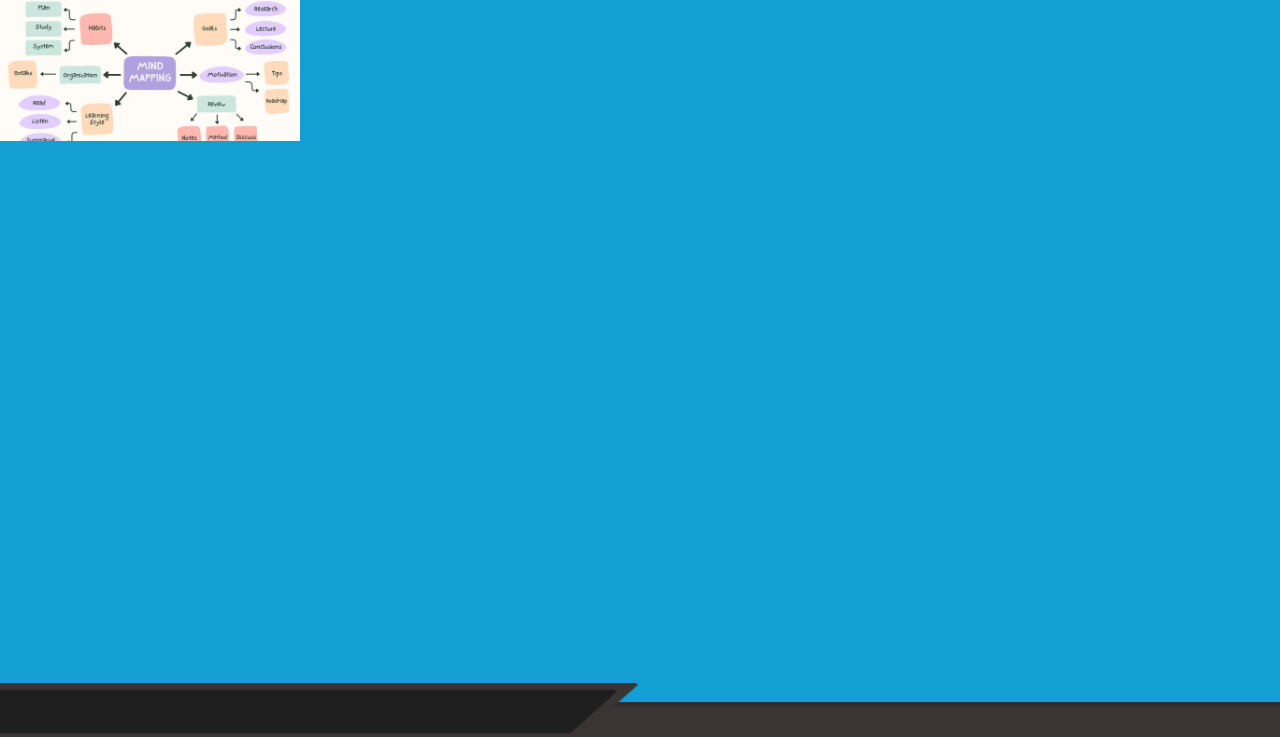
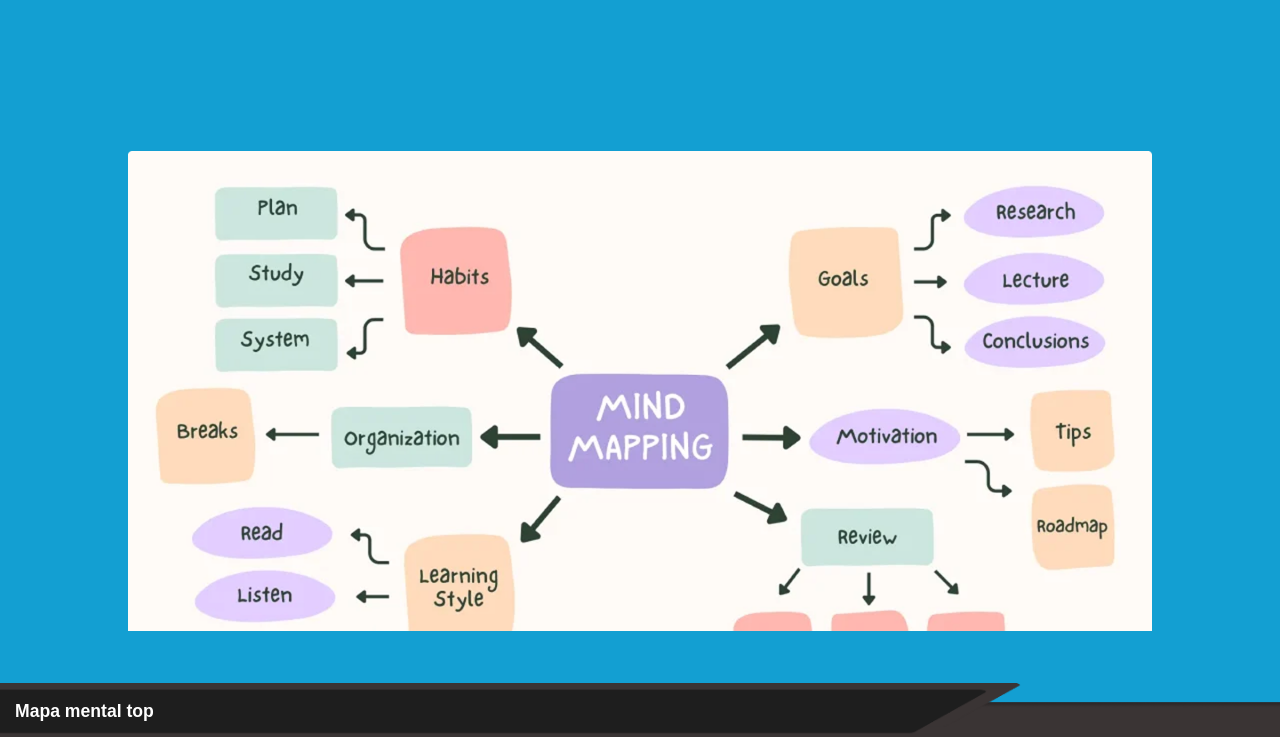
Before and after one commit to IanPZoega/projects_Portifolio-mat, a plain HTML site: page html/index.html in a window 1280 px wide. Shown: the part 63-800 px from the top of the page. Drawn offline with Linux system fonts and the light colour scheme.

Commit message:
alinhamento e titulo, etc

```diff
--- a/css/pages.css
+++ b/css/pages.css
@@ -1,9 +1,9 @@
 @charset "UTF-8";
 
-html {
+/* html {
     height: 100vh;
     width: 100vw;
-}
+} */
 
 body {
     background-image: url(../img/mapa.png);
--- a/css/style.css
+++ b/css/style.css
@@ -1,4 +1,11 @@
 @charset "UTF-8";
+
+html, body {
+    overflow: hidden;
+    margin: 0;
+    padding: 0;
+    height: 100%;
+}
 
 body {
     font-family: Arial, Helvetica, sans-serif;
@@ -16,10 +23,8 @@ body {
 }
 
 .background-block > img, .input-wrapper {
-    /* max-height: 50px;
-    min-height: 10px; */
     height: 50px;
-    width: 50%;
+    width: 80%;
 }
 
 .select {
@@ -54,6 +59,10 @@ body {
     color: white;
 }
 
+.select-input::placeholder {
+    font-size: 1.1em;
+}
+
 .options-list {
     display: none;
     position: absolute;
@@ -78,9 +87,31 @@ body {
     background: #f0f0f011;
 }
 
+main {
+    display: flex;
+    justify-content: center;
+    align-items: center;
+    height: 100vh;
+}
+
 iframe {
-    /* width: 100%; */
-    height: 100%;
+    width: 80%;
+    height: 60vh;
+}
+
+.content {
+    position: absolute;
+    width: 325px;
+    bottom: 0;
+    margin-left: 15px;
+    z-index: 1;
+}
+
+.content > p {
+    color: white;
+    font-weight: bold;
+    margin-bottom: 15px;
+    font-size: 1.1em;
 }
 
 #last-block {
--- a/html/index.html
+++ b/html/index.html
@@ -34,7 +34,7 @@
             <img src="../img/barra-titulo.png" alt="">
         </div>
         <div class="content">
-            <h1></h1>
+            <p>Mapa mental top</p>
         </div>
     </footer>
 
```
Also changed, not shown: img/funexpo.png (added), img/funlog.png (added), img/matriz 2.png (added), 3 other files.
